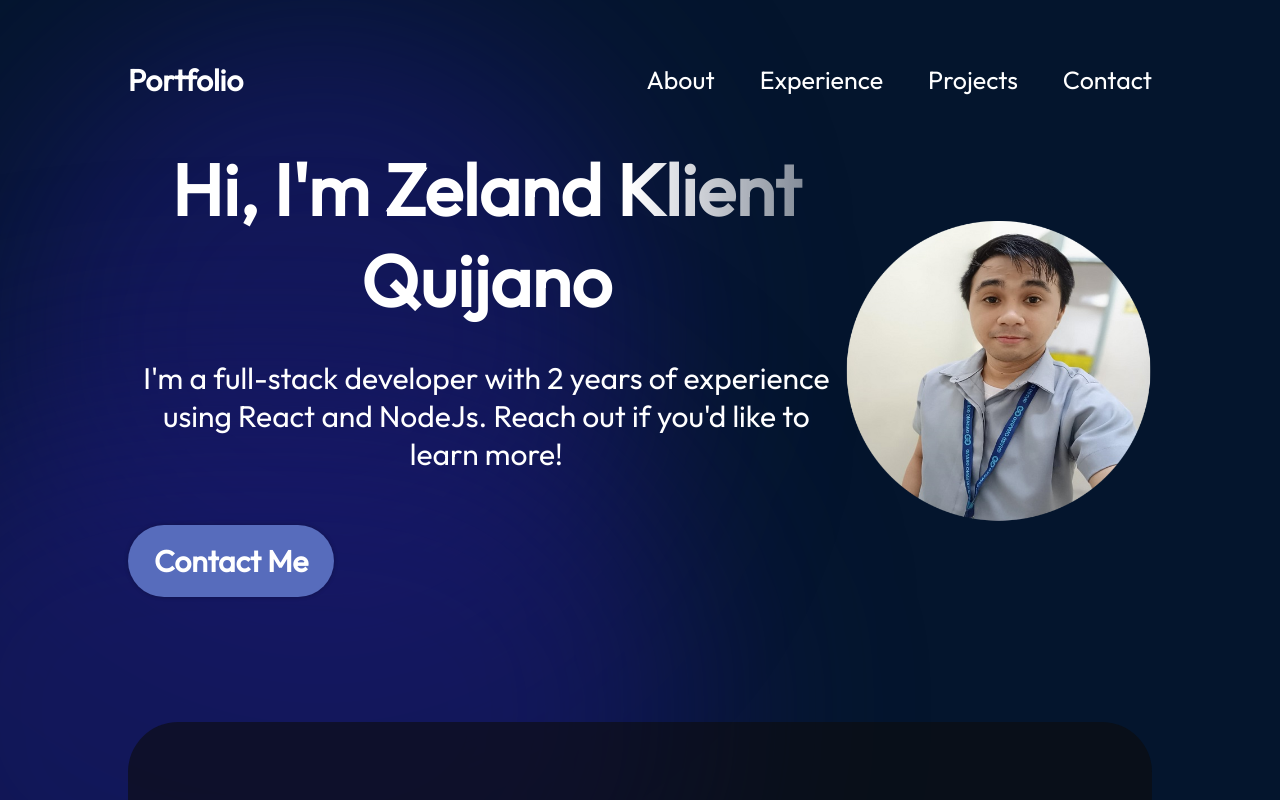
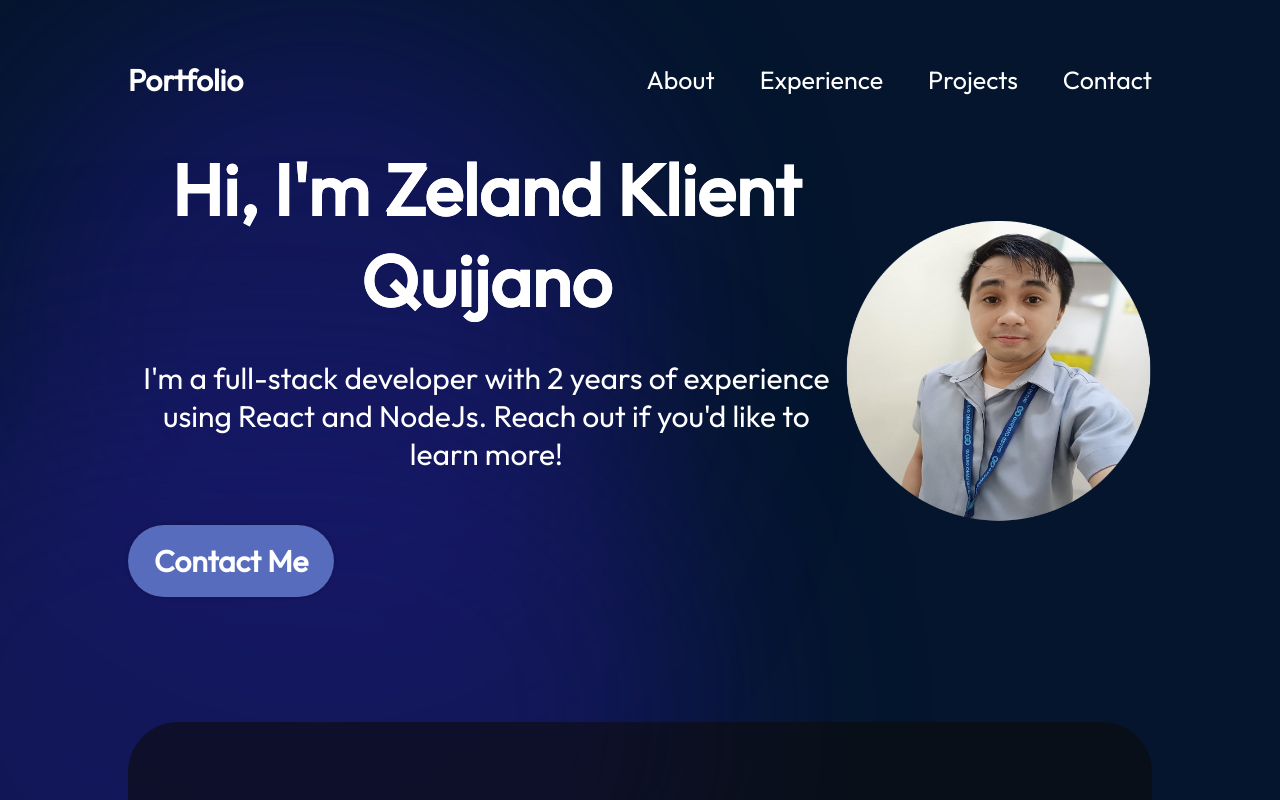
Before and after one commit to Kei-psample/portfolio, a React (Vite) app: page / in a window 1280 px wide. Shown: the top 800 px of the page. Built offline with nearby package versions, Linux system fonts and the light colour scheme.

Commit message:
Me.module.css

```diff
--- a/src/components/Me/Me.module.css
+++ b/src/components/Me/Me.module.css
@@ -30,9 +30,6 @@
     rgba(255, 255, 255, 1)70%,
     rgba(255, 255, 255, 0) 120%
     );
-    -webkit-text-fill-color: transparent;
-    -webkit-background-clip: text;
-    -moz-background-clip: text;
     background-clip: text;
 }
 
```
